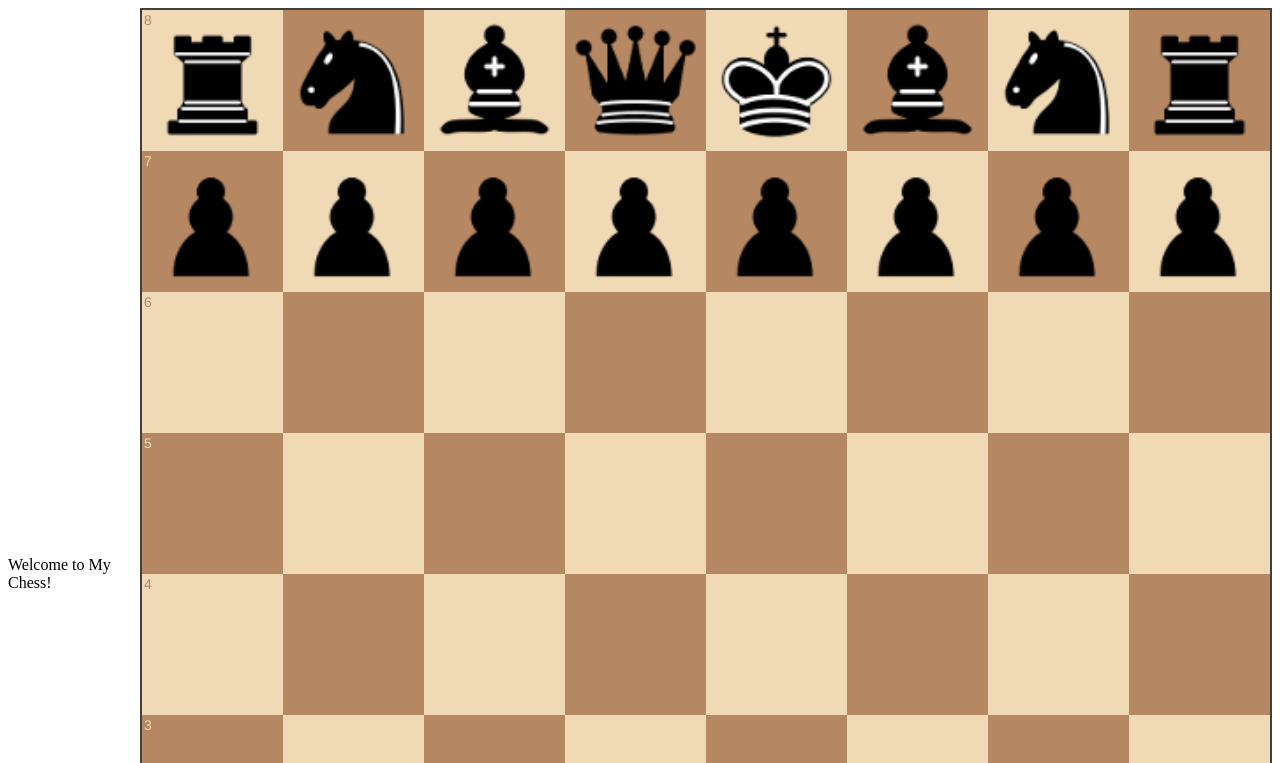
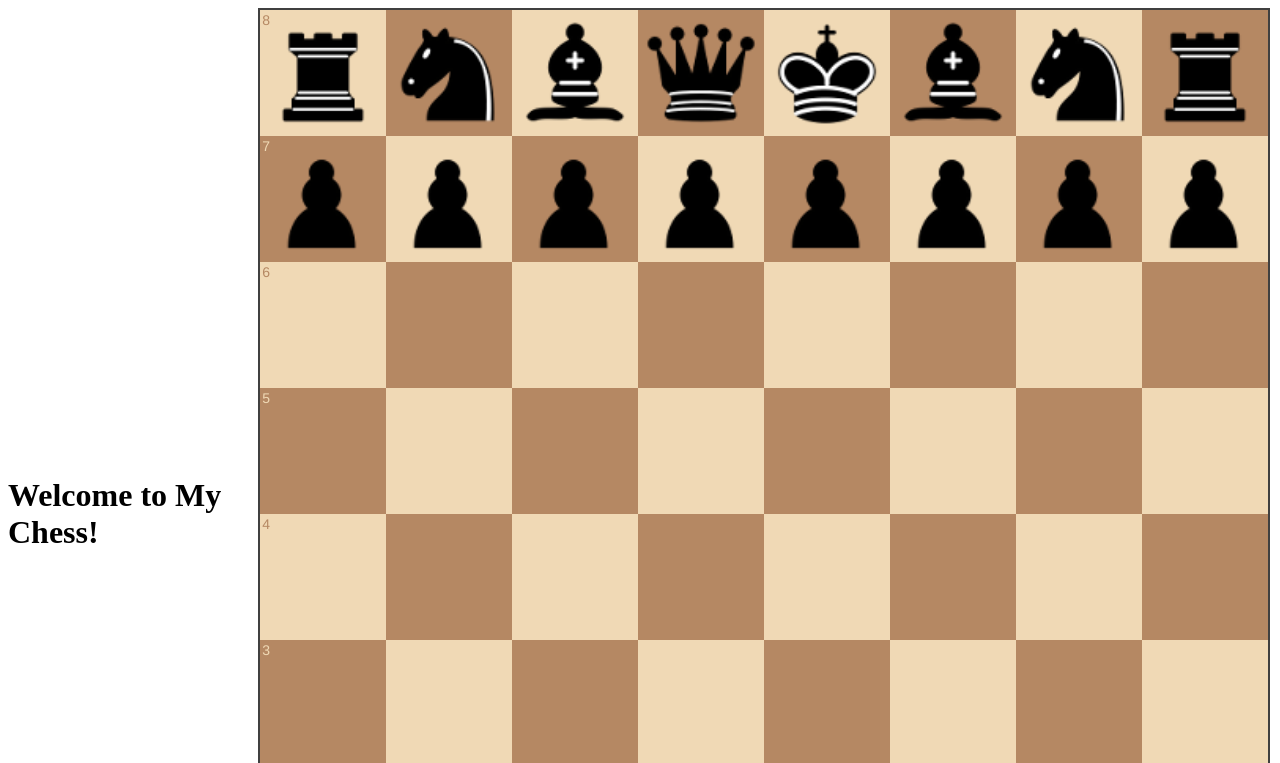
Before and after one commit to hareeshinbox/Mychess2, a website: page public/default.html in a window 1280 px wide. Shown: the top 763 px of the page. Drawn offline with Linux system fonts and the light colour scheme; no server answers.

Commit message:
Update default.html

```diff
--- a/public/default.html
+++ b/public/default.html
@@ -5,7 +5,7 @@
     <link rel="stylesheet" href="/default.css" />
 </head>
 <body>
-    Welcome to My Chess!
+    <h1>Welcome to My Chess!</h1>
     <div id="gameBoard"></div>
     <script src="lib/socket.io-1.2.0.js"></script>
     <script src="lib/chess.min.js"></script>
```
